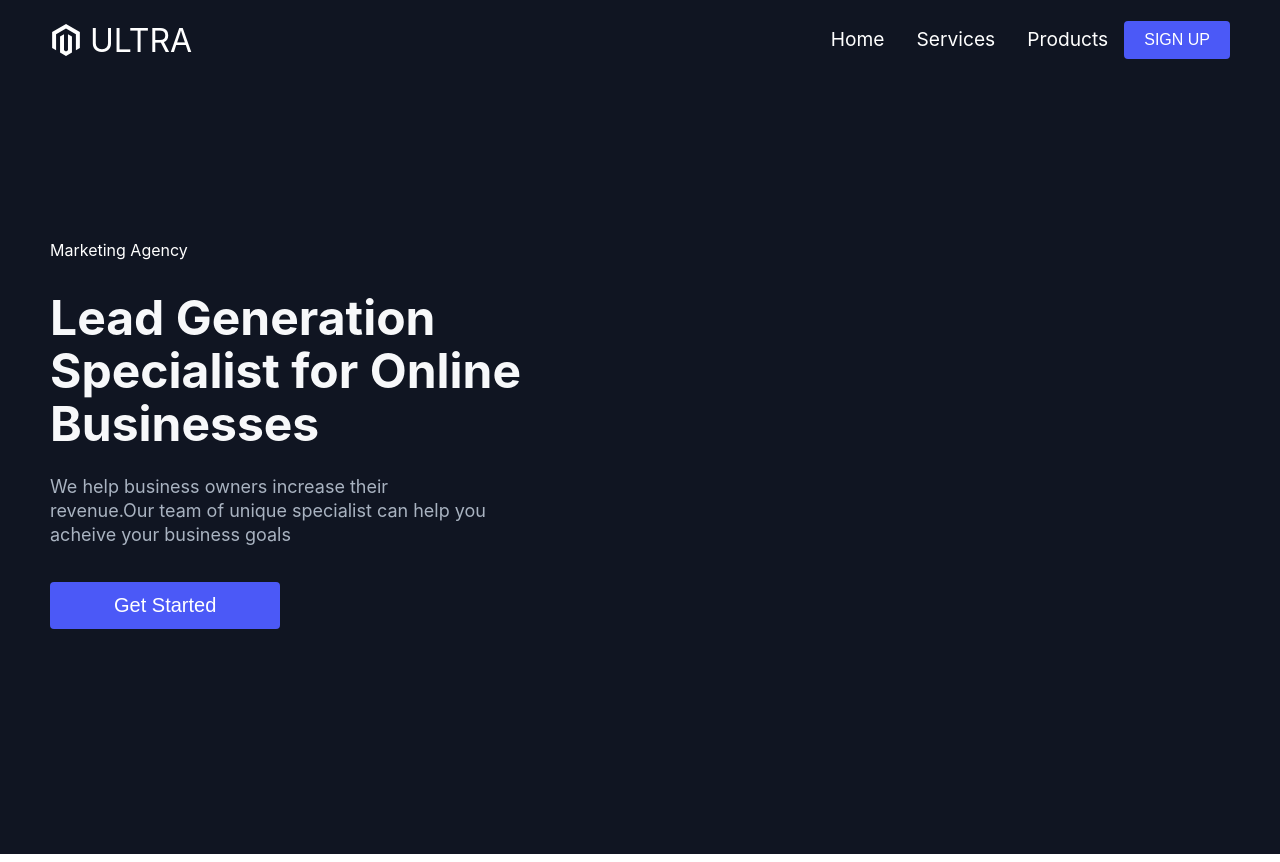
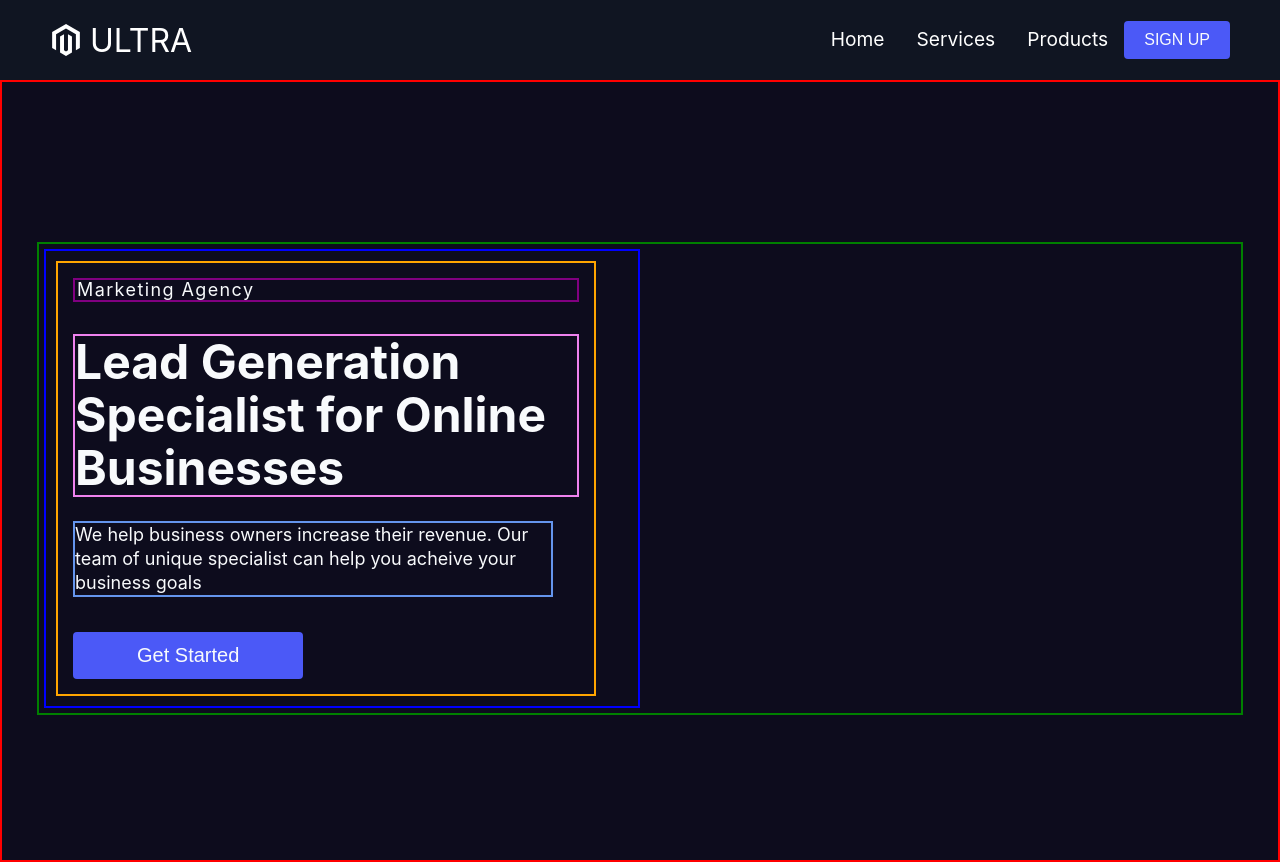
Before and after one commit to Dudi1896/react-web-styled-comp-v1, a React (Create React App) app: page / in a window 1280 px wide. Built offline with nearby package versions, Linux system fonts and the light colour scheme.

Commit message:
code clean up

```diff
--- a/src/Components/InfoSection/InfoSection.elements.js
+++ b/src/Components/InfoSection/InfoSection.elements.js
@@ -1,26 +1,29 @@
 import styled from "styled-components";
+import { theme } from "../../theme";
 
 export const InfoSec = styled.div`
   color: #fff;
   padding: 160px 0;
-  background: ${({ lightBg }) => (lightBg ? "#fff" : "#101522")};
+  border: 2px solid red;
+  background: ${({ lightBg }) => (lightBg ? theme.LightPrimary : theme.primaryDark )};
 `;
 
 export const InfoRow = styled.div`
   display: flex;
-  margin: 0 -15px -15px -15px;
+  margin: 0px -15px -15px -15px;
+  padding: 5px;
   flex-wrap: wrap;
   align-items: center;
+  border: 2px solid green;
   flex-direction: ${({ imgStart }) => (imgStart ? "row-reverse" : "row")};
 `;
 
 export const InfoColumn = styled.div`
-  margin-bottom: 15px;
-  padding-right: 15px;
-  padding-left: 15px;
+  padding: 10px;
   flex: 1;
   max-width: 50%;
   flex-basis: 50%;
+  border: 2px solid blue;
 
   @media screen and (max-width: 768px) {
     max-width: 100%;
@@ -33,8 +36,8 @@ export const InfoColumn = styled.div`
 
 export const TextWrapper = styled.div`
   max-width: 540px;
-  padding-top: 0;
-  padding-bottom: 65px;
+  padding: 15px;
+  border: 2px solid orange;
 
   @media screen and (max-width: 768px) {
     padding-bottom: 65px;
@@ -42,25 +45,29 @@ export const TextWrapper = styled.div`
 `;
 
 export const TopLine = styled.div`
-  color: ${({ lightTopLine }) => (lightTopLine ? "#29b3c1" : "#4B59F7")};
+  color: ${({ lightTopLine }) => (lightTopLine ? theme.LightPrimary : theme.primaryDark)};
   font-size: 18px;
   line-height: 16px;
   letter-spacing: 1.4px;
   margin-bottom: 16px;
+  padding:2px;
+  border: 2px solid purple;
 `;
 
 export const Heading = styled.h1`
     margin-bottom: 24px;
     font-size: 48px;
     line-height: 1.1;
-    color: ${({ lightText }) => (lightText ? "#f7f8fa" : "#1c2237")};
+    border: 2px solid violet;
+    color: ${({ lightText }) => (lightText ? theme.LightPrimary : theme.primaryDark)};
     `;
 
 
 export const Subtitle = styled.p`
-  max-width: 440px;
+  max-width: 480px;
   margin-bottom: 35px;
   font-size: 18px;
   line-height: 24px;
-  color: ${({ lightTextDesc }) => (lightTextDesc ? "#a9b3c1" : "#1c2237")};
+  border: 2px solid cornflowerblue;
+  color: ${({ lightTextDesc }) => (lightTextDesc ? theme.LightPrimary : theme.primaryDark)};
 `;
--- a/src/Components/InfoSection/InfoSection.js
+++ b/src/Components/InfoSection/InfoSection.js
@@ -6,6 +6,7 @@ import {
   InfoRow,
   InfoColumn,
   TextWrapper,
+  TopLine,
   Heading,
   Subtitle,
 } from "./InfoSection.elements";
@@ -29,7 +30,7 @@ const InfoSection = ({
           <InfoRow imgStart={imgStart}>
             <InfoColumn>
               <TextWrapper>
-                <topLine lightTopLine={lightTopLine}>{topLine}</topLine>
+                <TopLine lightTopLine={lightTopLine}>{topLine}</TopLine>
                 <Heading lightText={lightText}>{headline}</Heading>
                 <Subtitle lightTextDesc={lightTextDesc}>{description}</Subtitle>
                 <Link to="/sign-up">
--- a/src/GlobalStyles.js
+++ b/src/GlobalStyles.js
@@ -1,4 +1,5 @@
 import styled, { createGlobalStyle } from "styled-components";
+import { theme } from "./theme";
 
 const GlobalStyles = createGlobalStyle`
     html, body {
@@ -34,6 +35,7 @@ const GlobalStyles = createGlobalStyle`
         margin-left: auto;
         padding-right: 50px;
         padding-left: 50px;
+        /* border: dashed 2px darkcyan; */
 
         @media screen and (max-wdth: 991px) {
             padding-right: 30px;
@@ -43,10 +45,10 @@ const GlobalStyles = createGlobalStyle`
 
     export const Button = styled.button`
         border-radius: 4px;
-        background: ${({primary}) => (primary ? '#4B59F7' : '#0467FB') };
+        background: ${({primary}) => (primary ? theme.purplePrimary : theme.bluePrimary) };
         white-space: nowrap;
         padding: ${({big}) => (big ? '12px 64px' : '10px 20px')};
-        color: #fff;
+        color: ${({primary}) => (primary ? theme.LightPrimary : theme.DarkPrimary )} ;
         font-size: ${({fontBig}) => (fontBig ? '20px' : '16px')};
         outline: none;
         border: none;
@@ -56,10 +58,10 @@ const GlobalStyles = createGlobalStyle`
         &:hover {
             transition: all 0.3s ease-out;
             background: #fff;
-            background: ${({primary})=> (primary ? '#0467FB' : '#4B59F7')};
+            background: ${({primary})=> (primary ? theme.bluePrimary : theme.purplePrimary)};
         }
 
-        @media screen  and (max-width: 960px) {
+        @media screen and (max-width: 960px) {
             width: 100%;
         }
     `
--- a/src/Pages/HomePage/Data.js
+++ b/src/Pages/HomePage/Data.js
@@ -1,14 +1,13 @@
 export const HomeObjOne = {
-  lightBg:false,
-  primary:true,
-  lightBg:false,
+  lightBg: false,
+  primary: true,
+  topLine: 'Marketing Agency',
   imgStart:'',
-  lightTopLine:true,
-  lightTextDesc:true,
+  lightTopLine: true,
+  lightTextDesc: true,
   buttonLabel: 'Get Started',
-  description: 'We help business owners increase their revenue.' +
+  description: 'We help business owners increase their revenue. ' +
   'Our team of unique specialist can help you acheive your business goals',
   headline: 'Lead Generation Specialist for Online Businesses',
   lightText: true,
-  topLine: 'Marketing Agency'
 };
--- a/src/theme.js
+++ b/src/theme.js
@@ -8,4 +8,6 @@ export const theme ={
     MidPrimary: '#BEC9DF',
     LightPrimary: '#F8FAFC',
     mobile: '576px',
+    purplePrimary: '#4B59F7',
+    bluePrimary: '#0467FB',
 }
```
